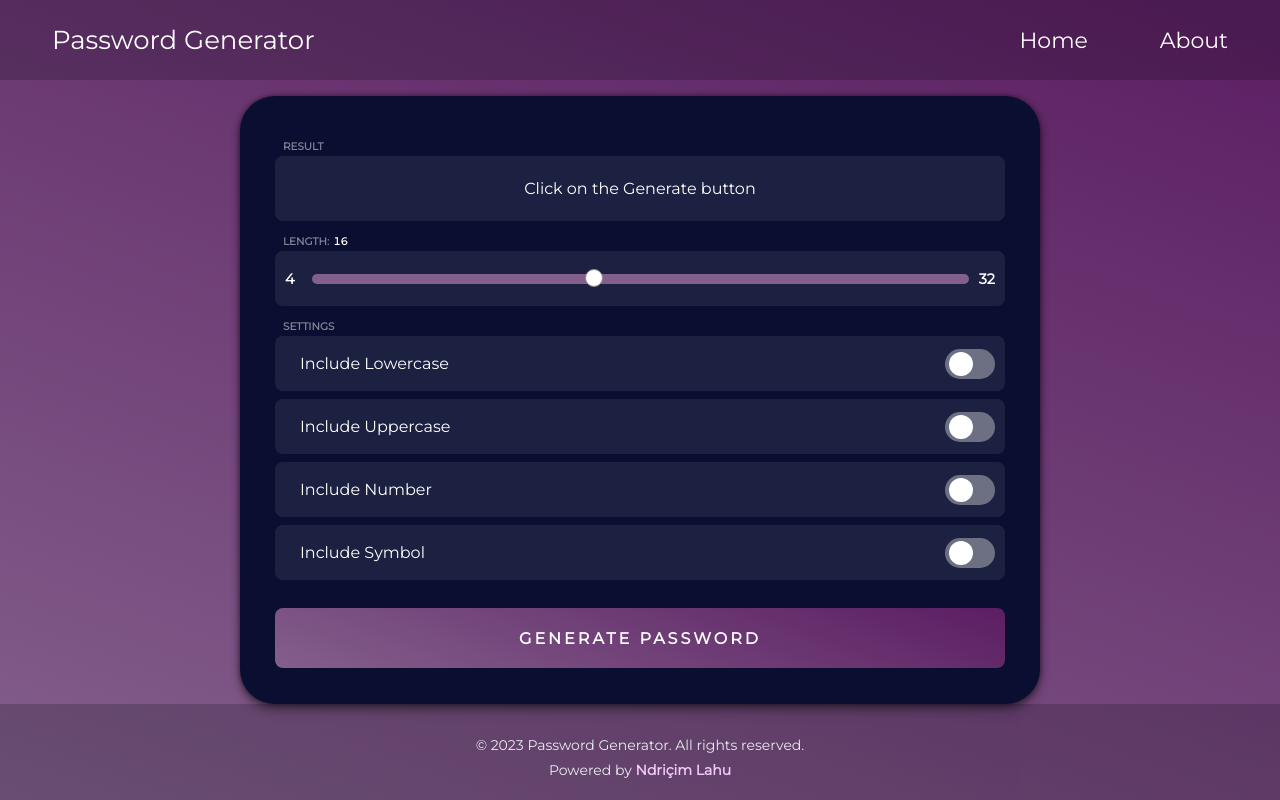
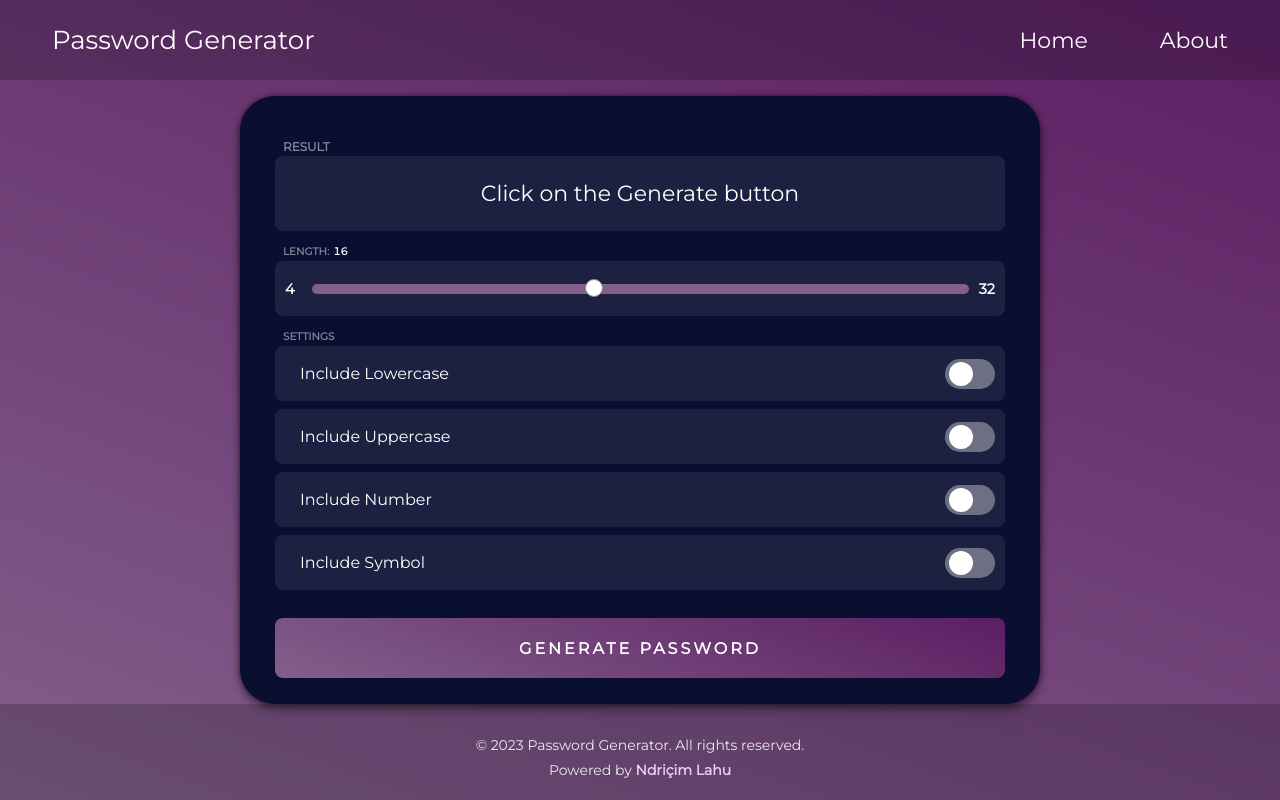
Before and after one commit to ndriqimlahu/password-generator, a React (Create React App) app: page / in a window 1280 px wide. Built offline with nearby package versions, Linux system fonts and the light colour scheme.

Commit message:
Minor fixes in base styling

```diff
--- a/src/components/Tool/PasswordResult.module.css
+++ b/src/components/Tool/PasswordResult.module.css
@@ -1,29 +1,33 @@
 .result {
   position: relative;
   width: 100%;
-  height: 65px;
+  height: 75px;
 }
 
 .result__title {
+  -webkit-user-select: none;
+  user-select: none;
+  pointer-events: none;
   position: absolute;
   top: -10px;
   left: 8px;
+  font-size: 12px;
+  font-weight: 800;
+  font-family: "Montserrat";
+  text-transform: uppercase;
+  color: rgba(255, 255, 255, 0.5);
   transform: translateY(-50%);
-  font-weight: 800;
-  color: rgba(255, 255, 255, 0.5);
-  text-transform: uppercase;
-  font-size: 0.65rem;
-  pointer-events: none;
-  -webkit-user-select: none;
-  user-select: none;
 }
 
 .result__box {
   width: 100%;
   height: 100%;
+  line-height: 75px;
+  border-radius: 8px;
+  font-size: 22px;
+  font-weight: 500;
+  font-family: "Montserrat";
+  text-align: center;
+  color: #fff;
   background: rgba(255, 255, 255, 0.08);
-  border-radius: 8px;
-  color: #fff;
-  text-align: center;
-  line-height: 65px;
 }
```
